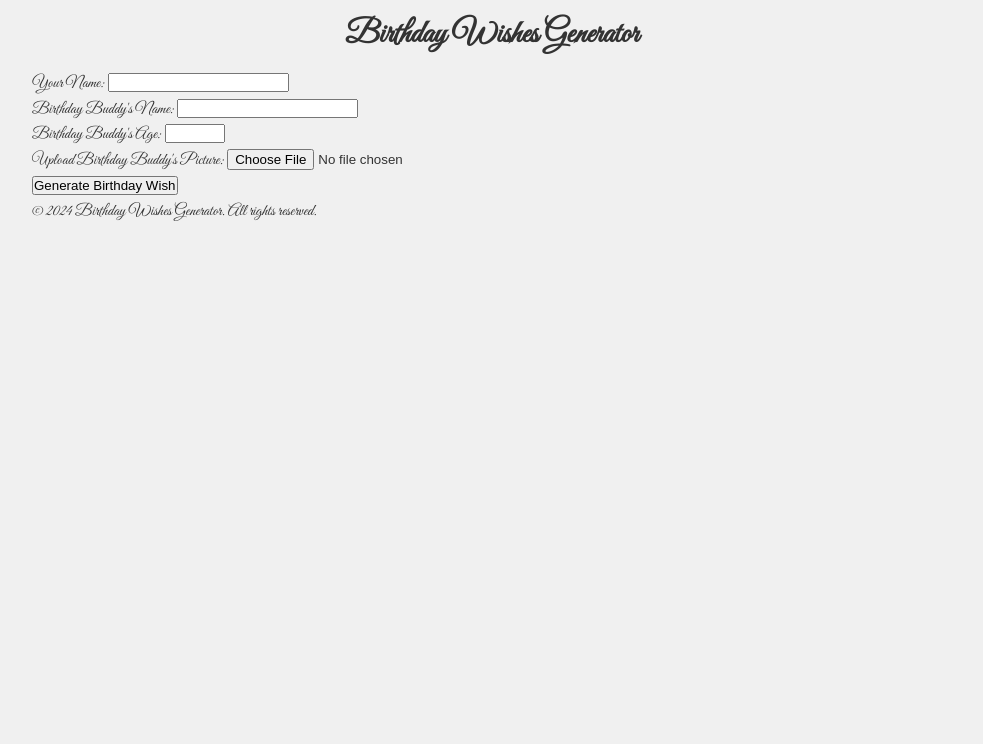
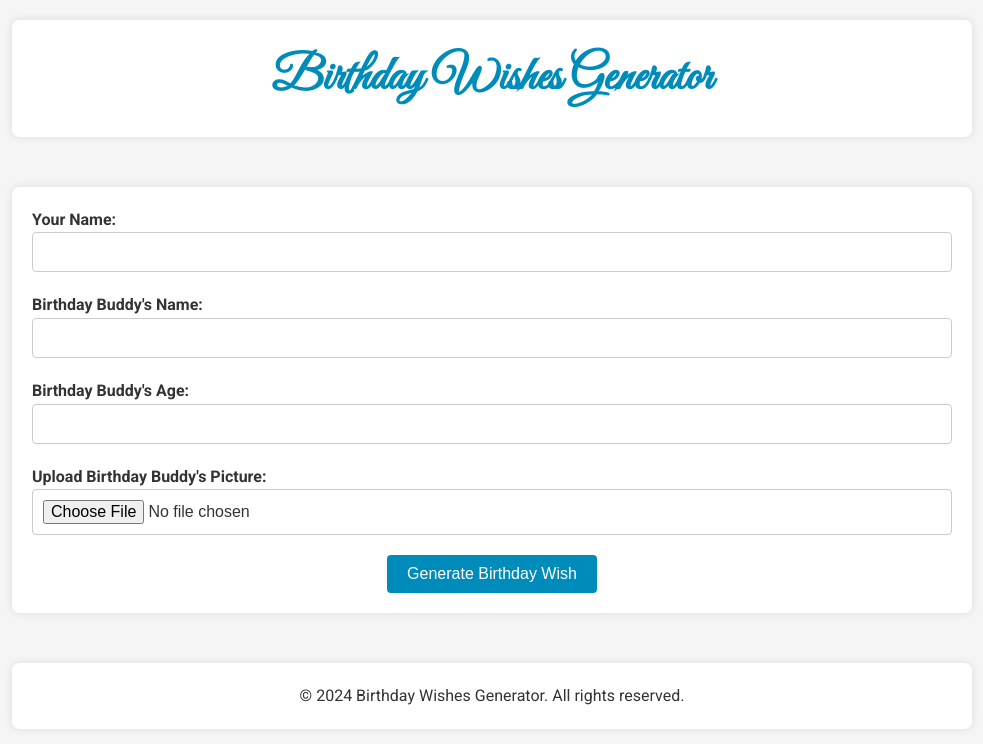
Before and after one commit to ghulammustafa06/birthday_wishes, a plain HTML site: page data.html in a window 1280 px wide. Shown: the whole page, without its empty margins (148-1131 px from the left). Drawn offline with Linux system fonts and the light colour scheme; a web font is replaced by a local one.

Commit message:
Designing of Data form page

```diff
--- a/form_styles.css
+++ b/form_styles.css
@@ -1,6 +1,6 @@
-@import url('https://fonts.googleapis.com/css2?family=Great+Vibes&display=swap');
-@import url('https://fonts.googleapis.com/css2?family=Great+Vibes&family=Playwrite+GB+S:ital,wght@0,100..400;1,100..400&display=swap');
+@import url('https://fonts.googleapis.com/css2?family=Great+Vibes&family=Roboto:wght@400;700&display=swap');
 
+/* Reset */
 * {
     margin: 0;
     padding: 0;
@@ -9,27 +9,104 @@
 
 /* Global styles */
 body {
-    font-family: "Great Vibes", cursive;
+    font-family: "Roboto", sans-serif;
     font-weight: 400;
-    font-style: normal;
     line-height: 1.6;
-    background-color: #f0f0f0;
+    background-color: #f5f5f5;
     color: #333;
 }
 
 .container {
     max-width: 960px;
     margin: 0 auto;
-    padding: 0 20px;
+    padding: 20px;
+    background: #fff;
+    border-radius: 8px;
+    box-shadow: 0 0 10px rgba(0,0,0,0.1);
 }
 
 header {
-    color: #333;
-    padding: 10px 0;
+    color: #008cba;
+    padding: 20px 0;
     text-align: center;
 }
 
 header h1 {
-    font-size: 2rem;
+    font-family: "Great Vibes", cursive;
+    font-size: 3rem;
     margin: 0;
 }
+
+.main {
+    padding: 30px 0;
+    text-align: center;
+}
+
+.form-group {
+    margin-bottom: 20px;
+    text-align: left;
+}
+
+.form-group label {
+    font-family: 'Roboto', sans-serif;
+    font-weight: bold;
+    margin-bottom: 5px;
+}
+
+.form-group input[type="text"],
+.form-group input[type="number"],
+.form-group input[type="file"] {
+    width: 100%;
+    padding: 10px;
+    font-size: 1rem;
+    border: 1px solid #ccc;
+    border-radius: 4px;
+    transition: border-color 0.3s ease;
+}
+
+.form-group input[type="text"]:focus,
+.form-group input[type="number"]:focus,
+.form-group input[type="file"]:focus {
+    border-color: #008cba;
+}
+
+button[type="submit"] {
+    background-color: #008cba;
+    color: #fff;
+    border: none;
+    padding: 10px 20px;
+    font-size: 1rem;
+    cursor: pointer;
+    border-radius: 4px;
+    transition: background-color 0.3s ease;
+}
+
+button[type="submit"]:hover {
+    background-color: #005f7a;
+}
+
+.wish-card {
+    padding: 20px;
+    background-color: #fff;
+    border: 1px solid #ddd;
+    border-radius: 4px;
+    margin-top: 20px;
+    box-shadow: 0 0 10px rgba(0,0,0,0.05);
+}
+
+.hidden {
+    display: none;
+}
+
+footer {
+    font-family: 'Roboto', sans-serif;
+    color: #333;
+    text-align: center;
+    padding: 20px 0;
+    position: relative;
+    width: 100%;
+}
+
+footer p {
+    margin: 0;
+}
```
